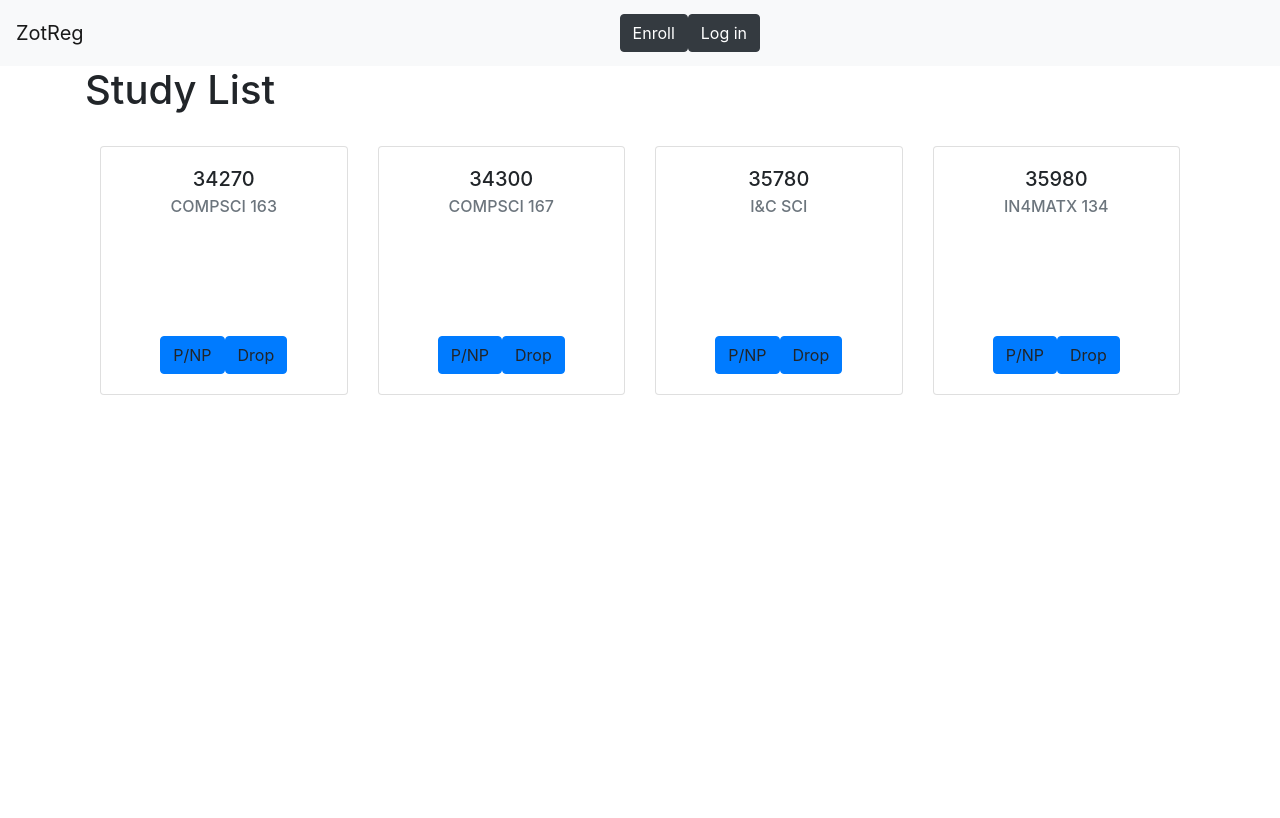
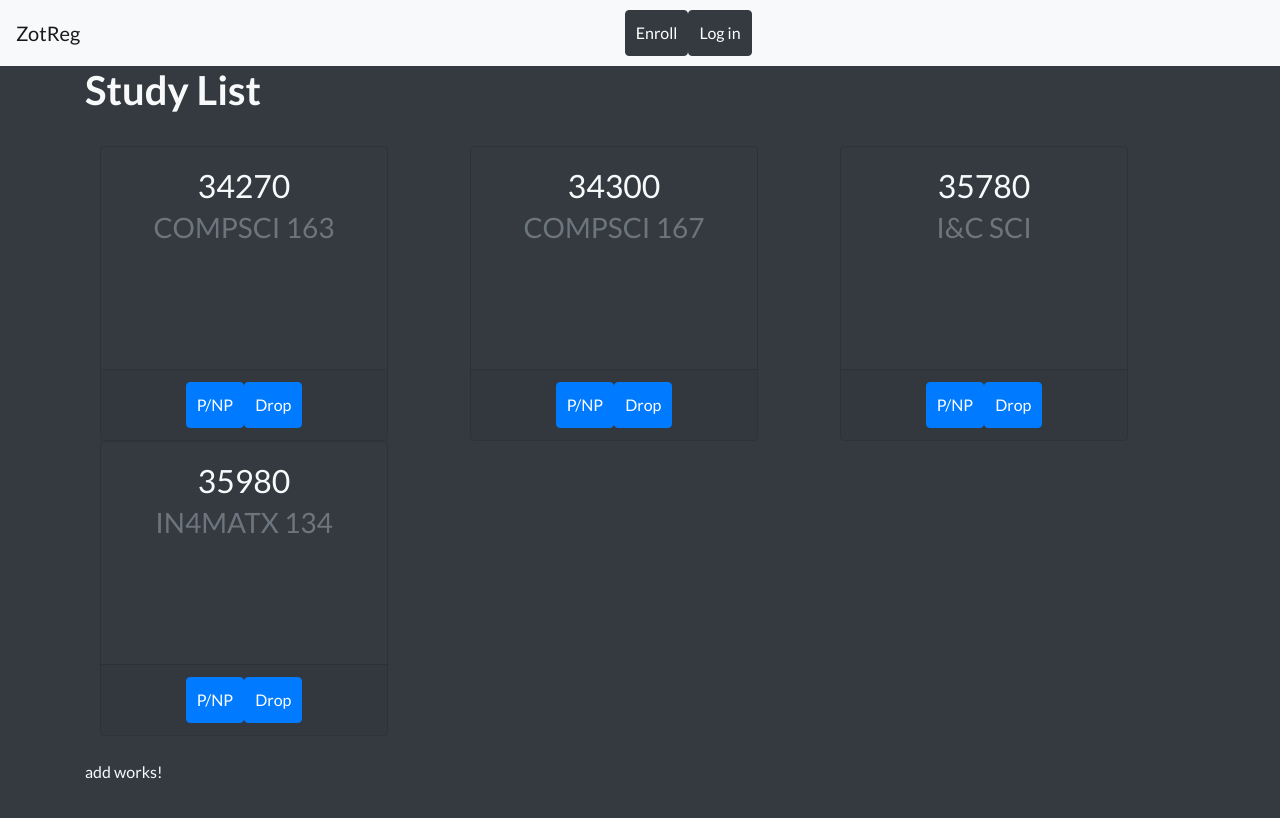
Before and after one commit to yasvi31/ZotReg, an Angular app: page / in a window 1280 px wide. Shown: the top 818 px of the page. Built offline with nearby package versions, Linux system fonts and the light colour scheme.

Commit message:
Study list basic UI done + add component added

```diff
--- a/src/app/app.module.ts
+++ b/src/app/app.module.ts
@@ -5,12 +5,14 @@ import { AppRoutingModule } from './app-routing.module';
 import { AppComponent } from './app.component';
 import { HomePageComponent } from './pages/home-page/home-page.component';
 import { StudyListComponent } from './components/study-list/study-list.component';
+import { AddComponent } from './components/add/add.component';
 
 @NgModule({
   declarations: [
     AppComponent,
     HomePageComponent,
-    StudyListComponent
+    StudyListComponent,
+    AddComponent
   ],
   imports: [
     BrowserModule,
--- /dev/null
+++ b/src/app/components/add/add.component.html
@@ -0,0 +1 @@
+<p>add works!</p>
--- /dev/null
+++ b/src/app/components/add/add.component.ts
@@ -0,0 +1,15 @@
+import { Component, OnInit } from '@angular/core';
+
+@Component({
+  selector: 'app-add',
+  templateUrl: './add.component.html',
+  styleUrls: ['./add.component.css']
+})
+export class AddComponent implements OnInit {
+
+  constructor() { }
+
+  ngOnInit(): void {
+  }
+
+}
--- a/src/app/components/study-list/study-list.component.css
+++ b/src/app/components/study-list/study-list.component.css
@@ -0,0 +1,3 @@
+.card {
+  background-color: var(--tertiary);
+}
--- a/src/app/components/study-list/study-list.component.html
+++ b/src/app/components/study-list/study-list.component.html
@@ -1,14 +1,19 @@
+<div *ngIf="isMessage()" class="alert alert-primary" role="alert">
+  {{message}}
+</div>
 <div class="container">
   <div class="row">
     <div class="col" *ngFor="let course of courselist">
       <!-- Display course cards for study list -->
-      <div class="card" style="width: auto;">
+      <div class="card" style="width: 18rem;">
       <div class="card-body">
-        <h5 class="card-title">{{course[0]}}</h5>
-        <h6 class="card-subtitle mb-2 text-muted">{{course[1]}} {{course[2]}}</h6>
+        <h2 class="card-title">{{course[0]}}</h2>
+        <h3 class="card-subtitle mb-2 text-muted">{{course[1]}} {{course[2]}}</h3>
         <p class="card-text"><br><br><br><br></p>
-        <a class="btn btn-primary" role="button" (click)="change">P/NP</a>
-        <a class="btn btn-primary" role="button" (click)="drop">Drop</a>
+      </div>
+      <div class="card-footer">
+        <button type="button" class="btn btn-primary" (click)="change(course[0])">P/NP</button>
+        <button type="button" class="btn btn-primary" (click)="drop(course[0])">Drop</button>
       </div>
       </div>
     </div>
--- a/src/app/components/study-list/study-list.component.ts
+++ b/src/app/components/study-list/study-list.component.ts
@@ -7,13 +7,28 @@ import { Component, OnInit } from '@angular/core';
 })
 export class StudyListComponent implements OnInit {
   courselist:string[][];
+  message:string;
 
   constructor() {
     //using default data
     this.courselist=[['34270', 'COMPSCI', '163'],['34300', 'COMPSCI', '167'],['35780', 'I&C', 'SCI'],['35980', 'IN4MATX', '134']];
+    this.message = "";
   }
 
   ngOnInit(): void {
   }
 
+  change(courseCode:string): void{
+    this.message = "Grade Changed to P/NP for "+courseCode;
+  }
+
+  drop(courseCode:string): void{
+    this.message = "Class Dropped Successfully";
+    this.courselist = this.courselist.filter(x => x[0] != courseCode);
+  }
+
+  isMessage(): Booleen{
+    return this.message != "";
+  }
+
 }
--- a/src/app/pages/home-page/home-page.component.html
+++ b/src/app/pages/home-page/home-page.component.html
@@ -1,5 +1,5 @@
 <div class="container">
   <h1>Study List</h1>
 	<app-study-list class="col-6" align="center"></app-study-list>
-	<!-- <app-search class="col-6"></app-search> -->
+	<app-add class="col-6"></app-add>
 </div>
--- a/src/styles.css
+++ b/src/styles.css
@@ -1,22 +1,22 @@
 /* You can add global styles to this file, and also import other style files */
-/* body {
+body {
 	background-color: var(--dark);
 	color: var(--light);
 	font-family: 'Lato', sans-serif;
 }
 
 h1 {
-	font-weight: 900;
+	font-weight: 700;
 }
 
 h2, h3 {
-	font-weight: 700;
+	font-weight: 500;
 }
 
 button, .btn {
-	margin: 10px;
+	padding: 10px;
 }
 
 a {
 	color: var(--orange);
-} */
+}
```
Also changed, not shown: src/app/components/add/add.component.css (added), 1 other file (tests, documents, lock files or other folders).
